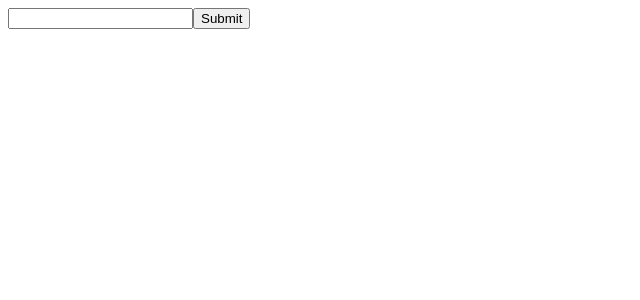
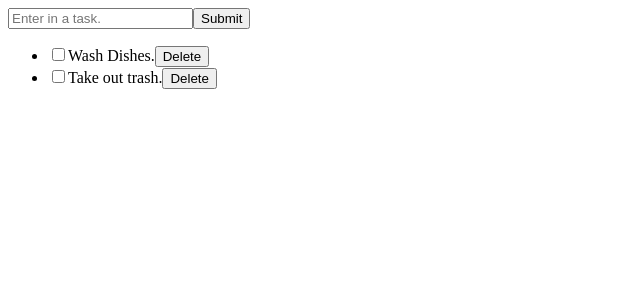
Before and after one commit to grantmontgomery/TodoList, a React (Create React App) app in the folder my-app/: page / in a window 1280 px wide. Shown: the top 300 px of the page, without its empty margins (0-640 px from the left). Built offline with nearby package versions, Linux system fonts and the light colour scheme.

Commit message:
input function works. Have to get new tasks to be added.

```diff
--- a/my-app/src/App.js
+++ b/my-app/src/App.js
@@ -1,31 +1,17 @@
 import React, { Component } from 'react';
-// import {ToDos} from "./components"
-// import {Input} from "./components"
+import {ToDos} from "./components"
+
 
 
 class App extends Component {
     constructor(props){
         super(props)
-        this.state=[]
-    }
-    createTodo(){
-
-    }
-    deleteTodo(){
-
+        this.state= {value: ""}
     }
     render() {
         return (
             <React.Fragment>
-                <div>
-                    <input type=""/>
-                    <button>Submit</button>
-                </div>
-                <div>
-                    <ul>
-
-                    </ul>
-                </div>
+                    <ToDos></ToDos>
             </React.Fragment>
         )
     }
--- a/my-app/src/components/input/input.jsx
+++ b/my-app/src/components/input/input.jsx
@@ -1,19 +1,24 @@
 import React, { Component } from 'react';
 
 
+
 class Input extends Component {
-    state = {value: "" }
-    updateInput(input){
-        this.setState({value: input})
+    constructor(props){
+        super(props)
+        this.state = {value: this.props.value,
+        updateInput: this.props.updateInput,
+        addTask: this.props.addTask}
     }
-    createTodo(){
-        this.setState({value: ""})
-    }
+    // updateInput = newinput => {
+    //     this.setState({value: newinput})
+    // }
     render() {
         return (
         <div>
-            <input type="text"/>
-            <button>Submit</button>
+            <input type="text" placeholder="Enter in a task."
+            // value={this.state.value}
+            onChange={(e) => this.state.updateInput(e.target.value)}/>
+            <button onClick={() => this.state.addTask()}>Submit</button>
         </div>
 
           );
--- a/my-app/src/components/todo/todo.jsx
+++ b/my-app/src/components/todo/todo.jsx
@@ -2,13 +2,16 @@ import React, { Component } from 'react';
 
 
 class ToDo extends Component {
-    state = {  }
+    constructor(props){
+        super(props)
+        this.state = {id: this.props.id, value: this.props.value}
+    }
     render() {
         return (
-            <div>
+            <div todoId={this.state.id}>
                 <input type="checkbox"/>
-                <span>Wash Dishes </span>
-                <button>Delete</button>
+                <span>{this.state.value}</span>
+                <button onClick={() => this.props.deleteTodo(this.state.id)}>Delete</button>
             </div>
           );
     }
--- a/my-app/src/components/todos/todos.jsx
+++ b/my-app/src/components/todos/todos.jsx
@@ -1,22 +1,45 @@
 import React, { Component } from 'react';
 import {ToDo} from "../todo"
-import { link } from 'fs';
+import {Input} from "../input"
 
 
 class ToDos extends Component {
     constructor(props){
         super(props)
-        this.state = []
+        this.state = {todos: [
+            {id: 1, value: "Wash Dishes."},
+            {id: 2, value: "Take out trash."}
+        ],
+        newTask: null}
+
     }
-
+    deleteTodo = todoid => {
+        this.setState(
+            {todos: this.state.todos.filter(todo => todo.id !== todoid)}
+        )
+    }
+    addTask(){
+        const todos = this.state.todos
+        const newtask = this.state.newTask
+        this.setState({todos: todos.push({id:todos.length + 1, value: newtask})})
+        this.setState({newTask: ""})
+    }
+    updateInput = newinput => {
+        this.setState({newTask: newinput})
+        console.log(this.state.newTask)
+    }
     render() {
         return (
-        <ul>
-            {this.state.map(todo =>
-                <li>
-
+        <React.Fragment>
+            <Input updateInput={this.updateInput} addTask={this.addTask}/>
+             <ul>
+            {this.state.todos.map(todo =>
+                <li key={todo.id}>
+                <ToDo value={todo.value} id={todo.id} deleteTodo={this.deleteTodo}/>
                 </li>)}
-        </ul>  );
+        </ul>
+        </React.Fragment>
+         )
     }
 }
 
```
